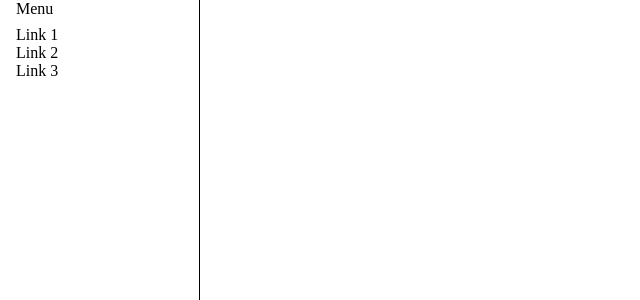
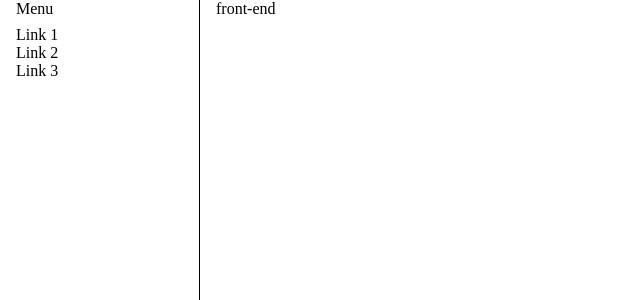
Before and after one commit to schoolm913/front-end, an Angular app: page / in a window 1280 px wide. Shown: the top 300 px of the page, without its empty margins (0-640 px from the left). Built offline with nearby package versions, Linux system fonts and the light colour scheme.

Commit message:
sidebar1

```diff
--- a/src/app/navigation/navigation.component.ts
+++ b/src/app/navigation/navigation.component.ts
@@ -1,7 +1,7 @@
 import { Component, inject } from '@angular/core';
 import { BreakpointObserver, Breakpoints } from '@angular/cdk/layout';
 import { Observable } from 'rxjs';
-import { map, shareReplay } from 'rxjs/operators';
+import { map, shareReplay, tap } from 'rxjs/operators';
 import { AsyncPipe, NgIf } from '@angular/common';
 
 @Component({
@@ -16,6 +16,7 @@ export class NavigationComponent {
   isHandset$: Observable<boolean> = this.breakpointObserver.observe(Breakpoints.Handset)
     .pipe(
       map(result => result.matches),
+      tap(matches => console.log('Breakpoint Handset matches:', matches)),
       shareReplay()
     );
 }
--- a/src/styles.scss
+++ b/src/styles.scss
@@ -1,5 +1,5 @@
 /* You can add global styles to this file, and also import other style files */
-* {
+body {
     height: 100%;
     width: 100%;
     padding: 0px;
```
